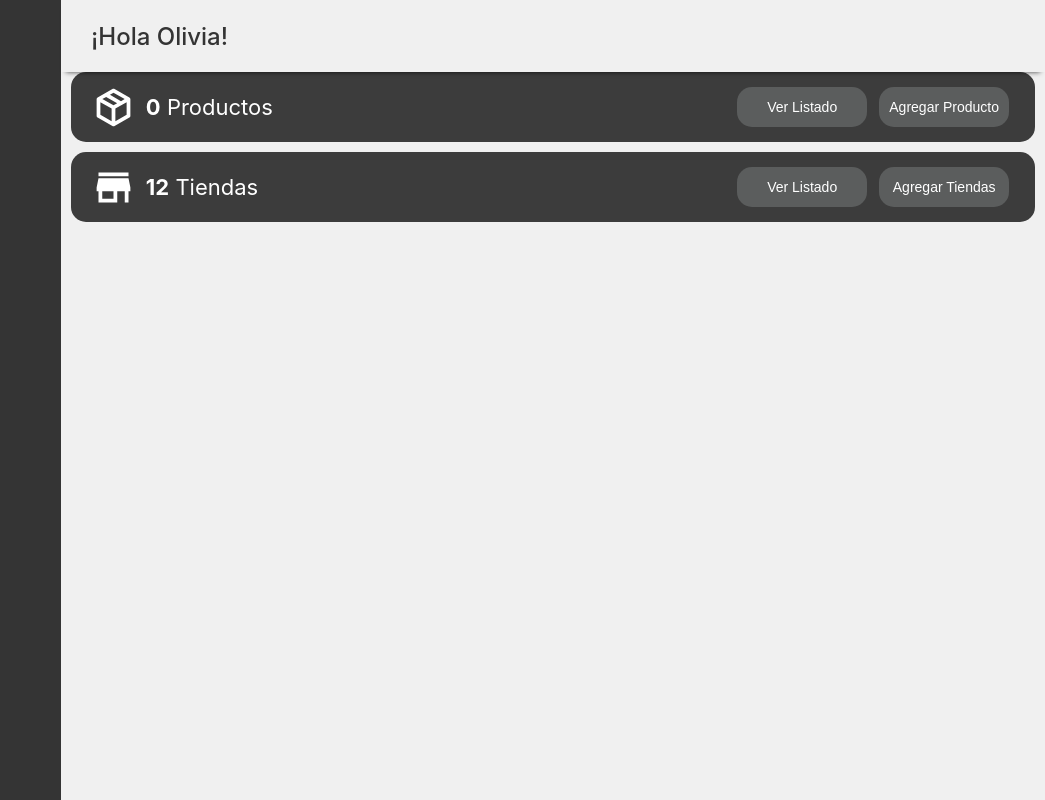
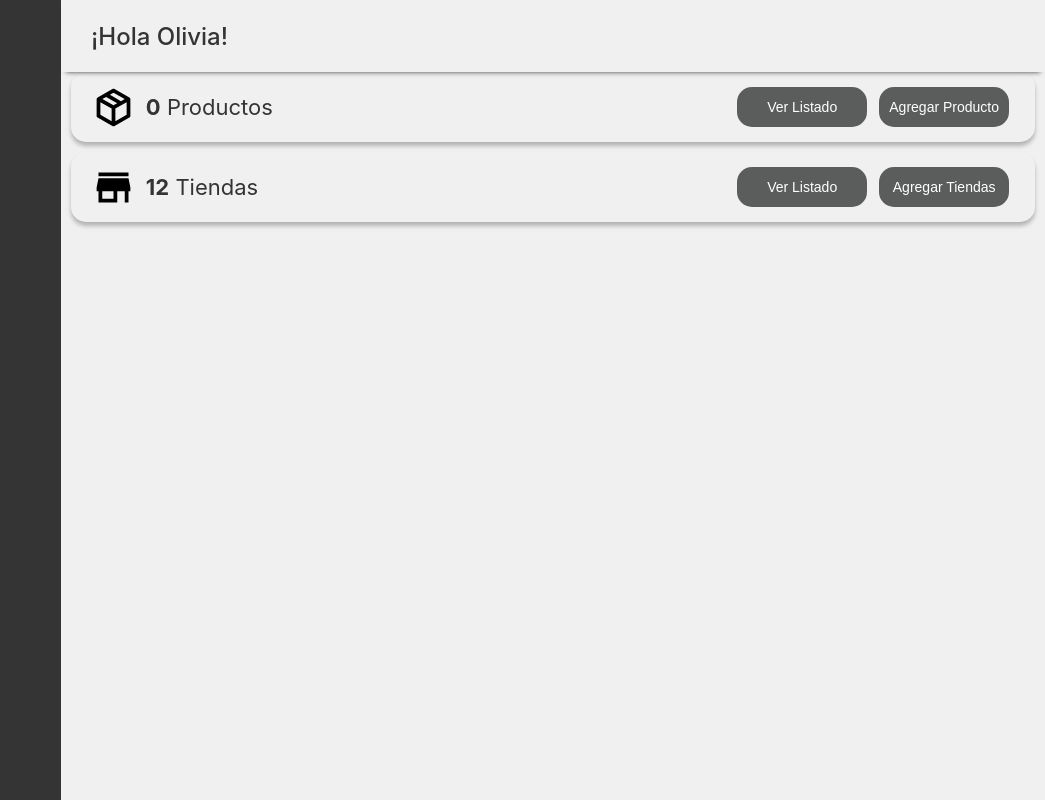
Before and after one commit to JoaquinVarelaCenco/Dashboard-Equipo1, a React (Create React App) app: page /home in a window 1280 px wide. Shown: the whole page, without its empty margins (235-1280 px from the left). Built offline with nearby package versions, Linux system fonts and the light colour scheme; no server answers.

Commit message:
Corregido DarkMode en tarjetas de Home, MenuHamburguesa e imagenes de Header

```diff
--- a/src/components/HomeCard/HomeCard.css
+++ b/src/components/HomeCard/HomeCard.css
@@ -6,8 +6,9 @@
     height: 70px;
     width: 98%;
     margin: 10px auto ;
-    color: white;
-    background-color: #3c3c3c;
+    color: var(--clear-Color);
+    background-color: var(--clear-Background);
+    box-shadow: 0px 4px 4px rgba(0, 0, 0, 0.25);
     padding: 5px 20px;
     border-radius: 15px;
     font-size: 20px;
@@ -22,7 +23,6 @@
 
 .itemRow__count img{
     width: 25px;
-    filter: invert();
 }
 
 .itemRow__buttons{
@@ -64,3 +64,16 @@
         margin: 0 6px;
     }
 }
+
+
+/* DarkMode */
+
+.dark .itemRow{
+    background-color: #3c3c3c;
+    color: var(--dark-Color);
+    box-shadow: 0px 2px 2px rgba(117, 117, 117, 0.35);
+}
+
+.dark .itemRow__count img{
+    filter: invert();
+}
--- a/src/components/ProductCard/ProductCard.css
+++ b/src/components/ProductCard/ProductCard.css
@@ -95,7 +95,11 @@
 .dark .main-product__related-product-card {
   background-color: #3c3c3c;
   color: var(--dark-Color);
-  box-shadow: 0px 4px 4px rgba(79, 79, 79, 0.25);
+  box-shadow: 0px 2px 2px rgba(117, 117, 117, 0.35);
+}
+
+.dark .section-article__goToProduct img{
+  filter: invert();
 }
 
 
--- a/src/components/header/Header.css
+++ b/src/components/header/Header.css
@@ -82,10 +82,6 @@
     align-self: center;
 }
 
-.headerEditProduct img{
-    filter: invert();
-}
-
 .headerEditProduct__btnDelete{
     height: 32px;
     width: 100px;
@@ -116,3 +112,10 @@
     }
 
 }
+
+/* Dark Mode */
+
+.dark .headerEditProduct img,
+.dark .header__menu-hamburguesa{
+    filter: invert();
+}
```
